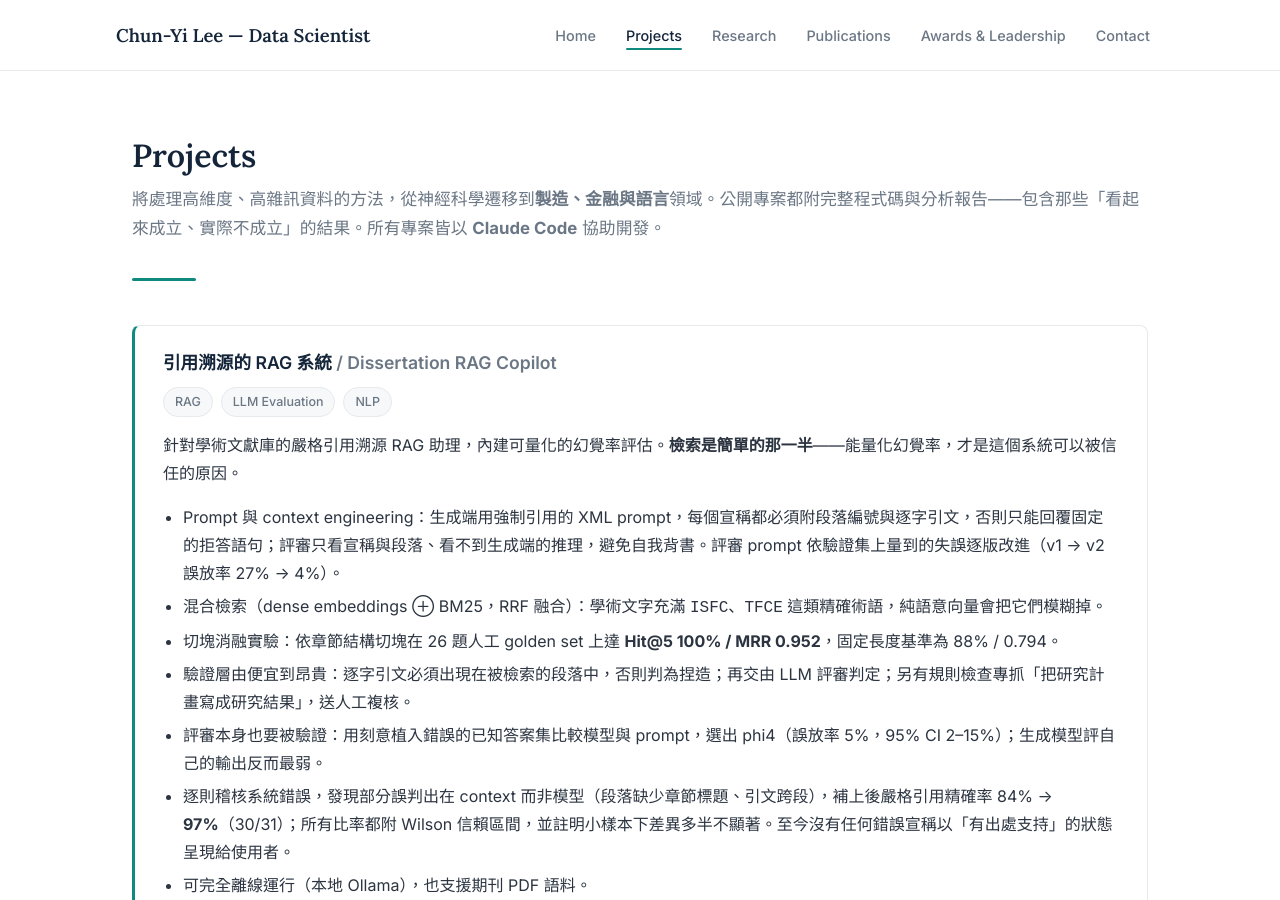
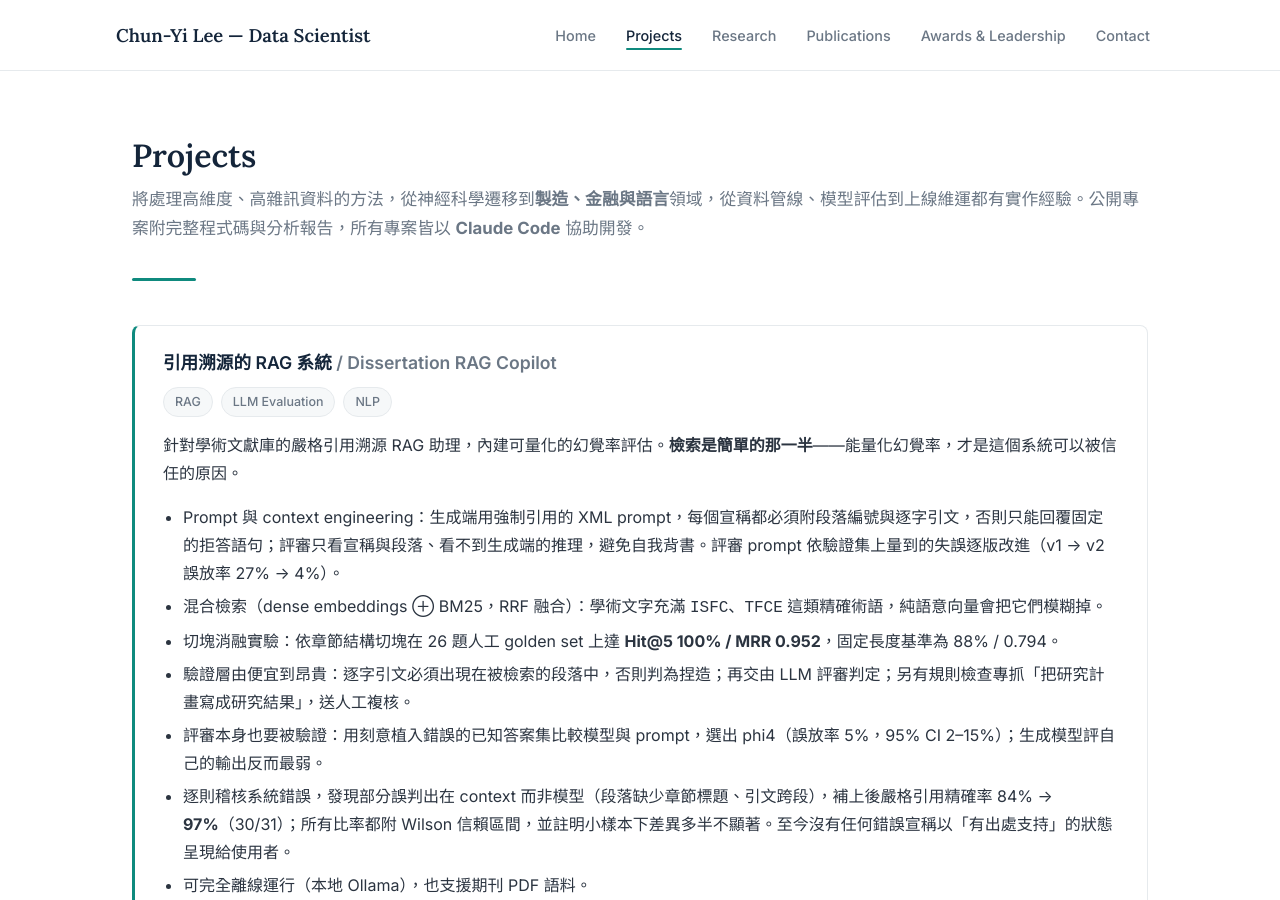
Before and after one commit to JamesLeeCY/JamesLeeCY.github.io, a Jekyll site: the page built from projects.md, in a window 1280 px wide and 900 px high. Built offline with Jekyll 4.4.1, drawn with Linux system fonts in a browser that asks for light colours.

Commit message:
Reword Projects intro; reorder README project list to match the page
Co-Authored-By: Claude Opus 5.5 <noreply@anthropic.com>

```diff
--- a/projects.md
+++ b/projects.md
@@ -7,7 +7,7 @@ permalink: /projects.html
 <div class="page-content">
     <div class="page-header">
         <h1>Projects</h1>
-        <p class="lead">將處理高維度、高雜訊資料的方法，從神經科學遷移到<strong>製造、金融與語言</strong>領域。公開專案都附完整程式碼與分析報告——包含那些「看起來成立、實際不成立」的結果。所有專案皆以 <strong>Claude Code</strong> 協助開發。</p>
+        <p class="lead">將處理高維度、高雜訊資料的方法，從神經科學遷移到<strong>製造、金融與語言</strong>領域，從資料管線、模型評估到上線維運都有實作經驗。公開專案附完整程式碼與分析報告，所有專案皆以 <strong>Claude Code</strong> 協助開發。</p>
     </div>
 
     <div class="research-item">
```
Also changed, not shown: README.md.
